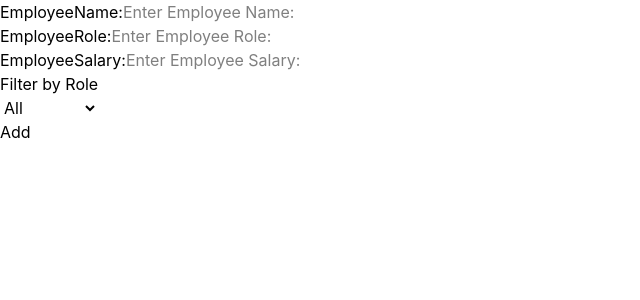
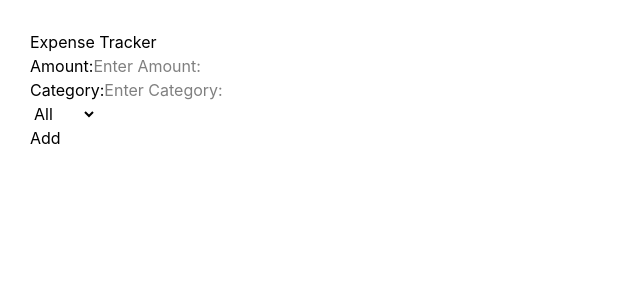
Before and after one commit to Sonu445kum/fullstack-dsa-roadmap, a React (Vite) app in the folder 4_REACTJS/: page / in a window 1280 px wide. Shown: the top 300 px of the page, without its empty margins (0-640 px from the left). Built offline with nearby package versions, Linux system fonts and the light colour scheme.

Commit message:
Solved:Expense Tracker

```diff
--- a/4_REACTJS/src/AdvancedCRUD/Employee.jsx
+++ b/4_REACTJS/src/AdvancedCRUD/Employee.jsx
@@ -31,7 +31,7 @@ const Employee = ()=>{
     const addUppdatedEmp = (e)=>{
         e.preventDefault();
         // check the input field is empty
-        if(!employeeData.employeeName.trim() || !employeeData.employeeRole.trim() || !employeeData.employeeSalary) return;
+        if(!employeeData.employeeName.trim() || !employeeData.employeeRole.trim() || !employeeData.employeeSalary.trim()) return;
         // if the EmployeeId is not null
         if(editId !== null){
             setEmployeeList((prev)=>prev.map((el)=>el.id === editId ? {...el , ...employeeData} :el));
@@ -74,7 +74,7 @@ const Employee = ()=>{
     // add logic for the Filter
     const filteredEmp = filterRole === "All" ? employeeList : employeeList.filter((emp)=>emp.employeeRole.toLowerCase() === filterRole.toLocaleLowerCase());
     return(
-        <div>
+        <div style={{margin:"30px"}}>
             <form onSubmit={addUppdatedEmp}>
                 <div>
                     <label>EmployeeName:</label>
--- /dev/null
+++ b/4_REACTJS/src/AdvancedCRUD/ExpenseTracker.jsx
@@ -0,0 +1,104 @@
+import { useState } from "react"
+
+const ExpenseTracker = ()=>{
+    // create state for the Expense Tracker
+    const [expenseData , setExpenseData] = useState({
+        expenseAmount :"",
+        expenseCategory :"",
+    });
+    const [expenseList , setExpenseList] = useState([]);
+    const [editId ,setEditId] = useState(null);
+    // state for filter
+    const [filterCategory ,setFilterCategory] = useState("All");
+
+    // handleOnChange
+    const handleOnChange = (e)=>{
+        const {name , value} = e.target;
+        // setData
+        setExpenseData((prev)=>({
+            ...prev,
+            [name] :name === "expenseAmount" ? Number(value) : value
+        }));
+    };
+
+    // addUdpdateExpense
+    const addUpdateExpense = (e)=>{
+        e.preventDefault();
+        // check if the input field is empty or not
+        if(!expenseData.expenseCategory.trim()) return;
+        // check if the expense id is not equal
+        if(editId !== null){
+            setExpenseList((prev)=>prev.map((el)=>el.id === editId ? {...el , ...expenseData} : el));
+            setEditId(null);
+            setExpenseData({
+                expenseAmount:"",
+                expenseCategory:""
+            });
+        }else{
+            const newExpense = {
+                id:Date.now(),
+                ...expenseData
+            }
+            setExpenseList((prev)=>[...prev , newExpense]);
+            setExpenseData({
+                expenseAmount:"",
+                expenseCategory:""
+            })
+        }
+    };
+
+    // deleteExpense
+    const deleteExpense = (id)=>{
+        setExpenseList((prev)=>prev.filter((el)=> el.id !== id));
+
+    }
+
+    // editExpense
+    const editExpense = (id)=>{
+        const selected = expenseList.find((el)=>el.id === id);
+        setExpenseData({
+            expenseAmount:selected.expenseAmount,
+            expenseCategory:selected.expenseCategory
+        });
+        setEditId(id);
+    }
+
+    // filterLogic
+    const filteredExpense = filterCategory === "All" ? expenseList : expenseList.filter((expense)=>expense.expenseCategory.toLowerCase() === filterCategory.toLocaleLowerCase());
+    return (
+        <div style={{margin:"30px"}}>
+            <h1>Expense Tracker</h1>
+            <form onSubmit={addUpdateExpense}>
+                <div>
+                    <label>Amount:</label>
+                    <input type="text" name="expenseAmount" value={expenseData.expenseAmount}  onChange={handleOnChange} placeholder="Enter Amount:" />
+                </div>
+                <div>
+                    <label>Category:</label>
+                    <input type="text" name="expenseCategory" value={expenseData.expenseCategory} onChange={handleOnChange} placeholder="Enter Category:" />
+                </div>
+                <div>
+                    <select  value={filterCategory} onChange={(e)=>setFilterCategory(e.target.value)}>
+                        <option value="All">All</option>
+                        <option value="Foods">Foods</option>
+                        <option value="Rent">Rent</option>
+                        <option value="Fee">Fee</option>
+                    </select>
+                </div>
+                <button type="submit">{editId !== null ? "Update" :"Add"}</button>
+            </form>
+            {/* display Expense Details */}
+            <ul>
+                {filteredExpense.map((el)=>(
+                    <li key={el.id}>
+                        <p>ExpenseAmount:{el.expenseAmount}</p>
+                        <p>ExpenseCategory:{el.expenseCategory}</p>
+                        <button onClick={()=>editExpense(el.id)}>Edit</button>
+                        <button onClick={()=>deleteExpense(el.id)}>Delete</button>
+                    </li>
+                ))}
+            </ul>
+        </div>
+    )
+}
+export default ExpenseTracker;
--- a/4_REACTJS/src/App.jsx
+++ b/4_REACTJS/src/App.jsx
@@ -11,6 +11,7 @@ import ProductList from './Hooks/ProductList.jsx'
 import BlogPost from './Hooks/BlogPost.jsx'
 import MoviesWatchList from './Hooks/MoviesWatchList.jsx'
 import Employee from './AdvancedCRUD/Employee.jsx'
+import ExpenseTracker from './AdvancedCRUD/ExpenseTracker.jsx'
 
 const App = () => {
   // Pass props from parent to child.
@@ -43,7 +44,8 @@ const App = () => {
       {/* <ProductList/> */}
       {/* <BlogPost/> */}
       {/* <MoviesWatchList/> */}
-      <Employee/>
+      {/* <Employee/> */}
+      <ExpenseTracker/>
     </div>
   )
 }
```
